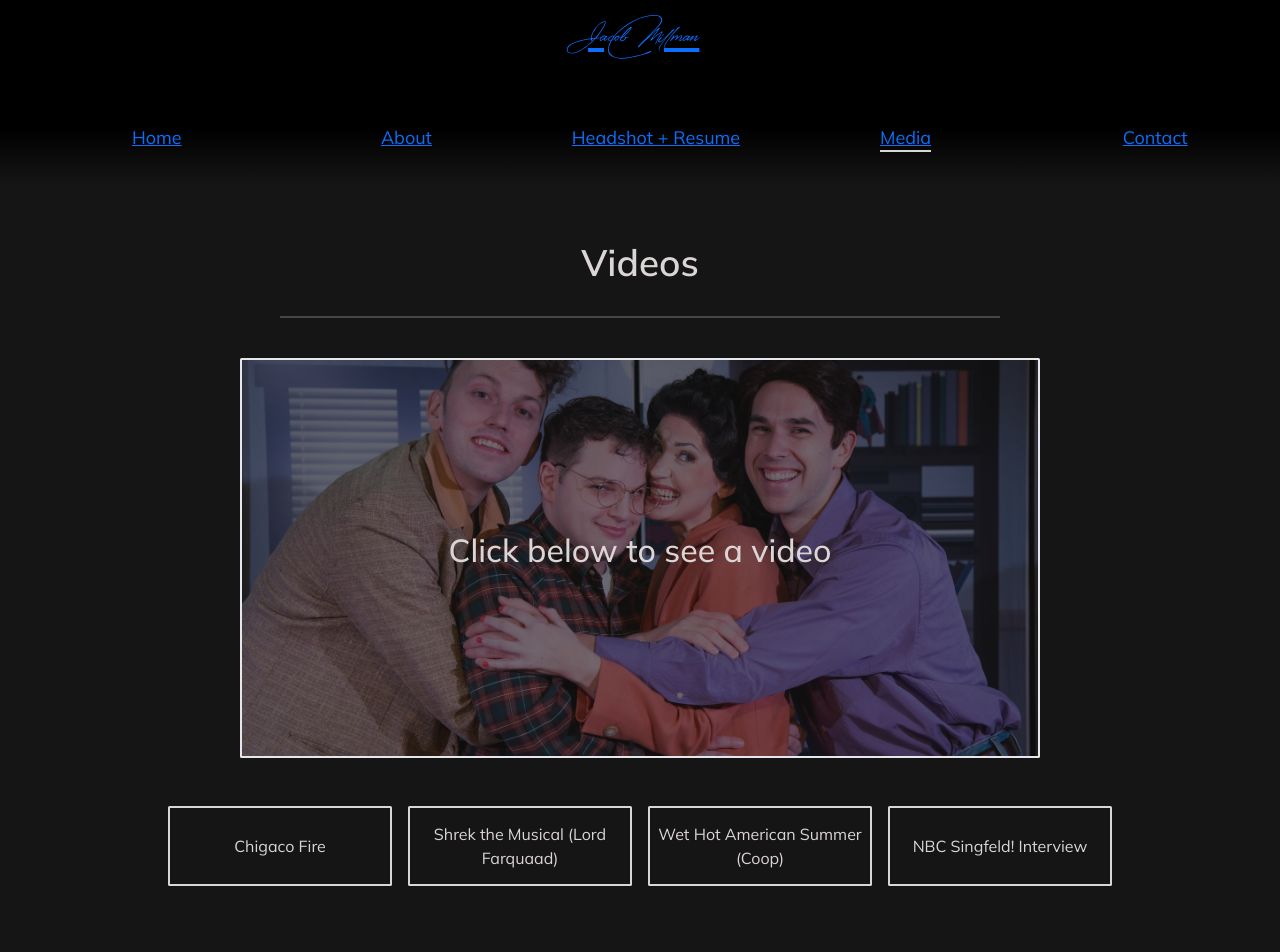
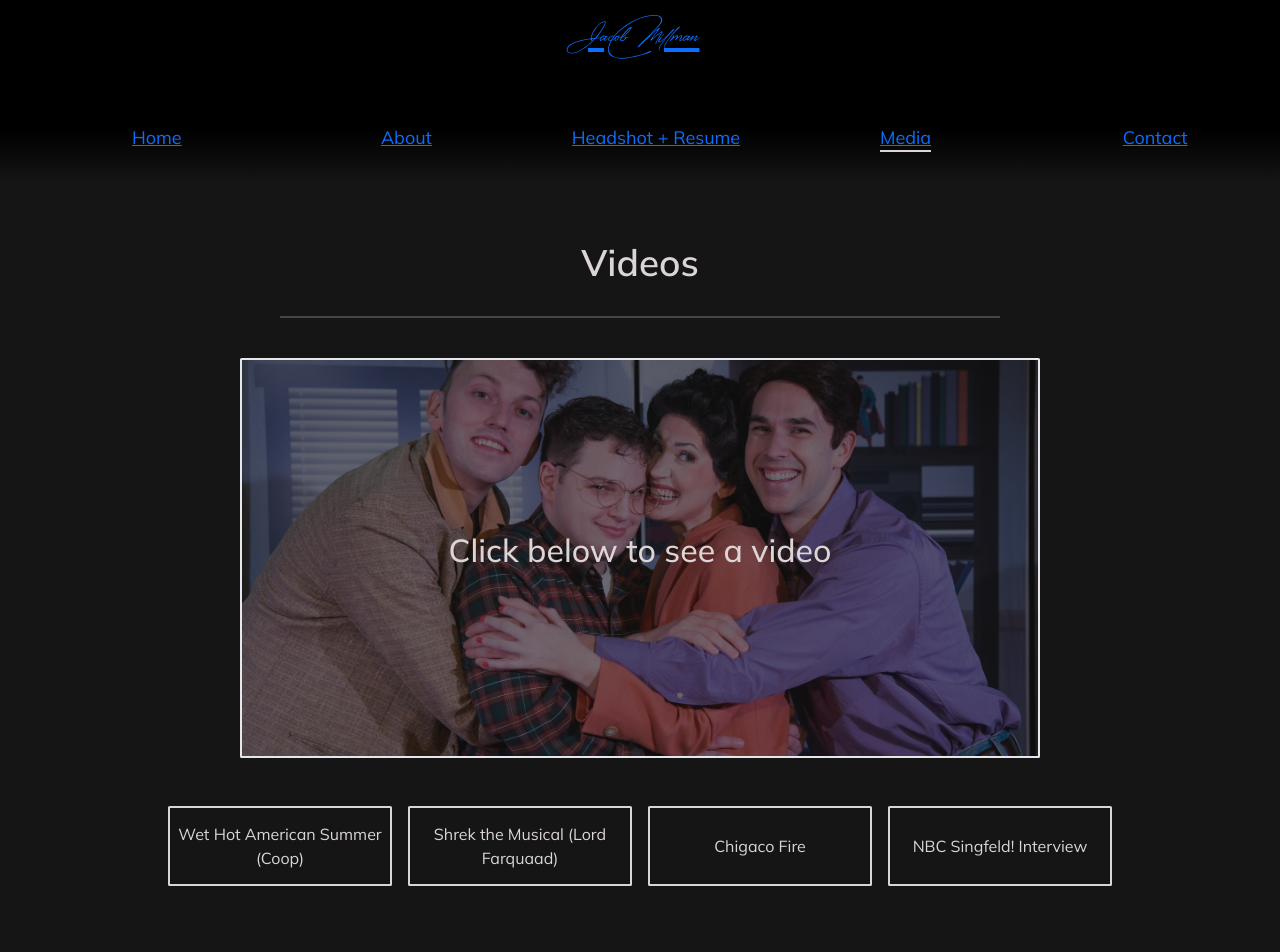
Before and after one commit to IndigoFobes/jacob-millman, a Next.js app: page /media in a window 1280 px wide. Shown: the top 952 px of the page. Built offline with nearby package versions, Linux system fonts and the light colour scheme; a web font is replaced by a local one.

Commit message:
updated WHAS video and order of videos.

```diff
--- a/src/app/media/page.tsx
+++ b/src/app/media/page.tsx
@@ -318,7 +318,7 @@ const shows: Shows[] = [
 const buttons: Buttons[] = [
   {
     id: 1,
-    title: "Chigaco Fire",
+    title: "Wet Hot American Summer (Coop)",
   },
   {
     id: 2,
@@ -326,7 +326,7 @@ const buttons: Buttons[] = [
   },
   {
     id: 3,
-    title: "Wet Hot American Summer (Coop)",
+    title: "Chigaco Fire",
   },
   {
     id: 4,
@@ -337,8 +337,8 @@ const buttons: Buttons[] = [
 const videos: Videos[] = [
   {
     id: 1,
-    src: "https://www.youtube.com/embed/ThQE-MVn4Vk?si=f04dsHNkooMcwQeL",
-    alt: "Chicago Fire",
+    src: "https://www.youtube.com/embed/Ad4ltc1UpC4?si=jilBEVBML8V5rk7a",
+    alt: "Wet Hot American Summer (Coop)",
   },
   {
     id: 2,
@@ -347,8 +347,8 @@ const videos: Videos[] = [
   },
   {
     id: 3,
-    src: "https://www.youtube.com/embed/2rKWIdMMr50?si=na2YDcIF-JHP11pm",
-    alt: "Wet Hot American Summer (Coop)",
+    src: "https://www.youtube.com/embed/ThQE-MVn4Vk?si=f04dsHNkooMcwQeL",
+    alt: "Chicago Fire",
   },
   {
     id: 4,
```
